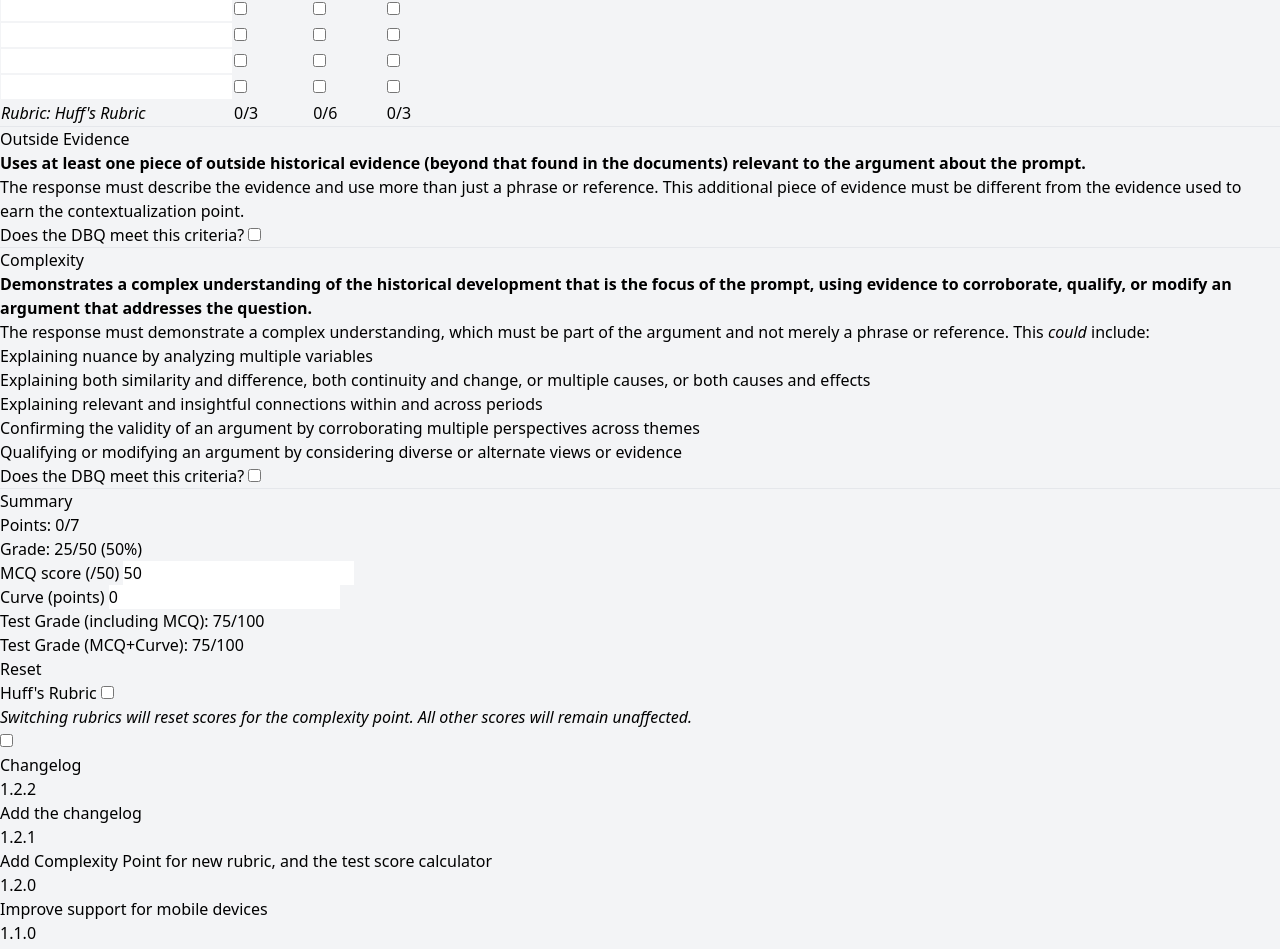
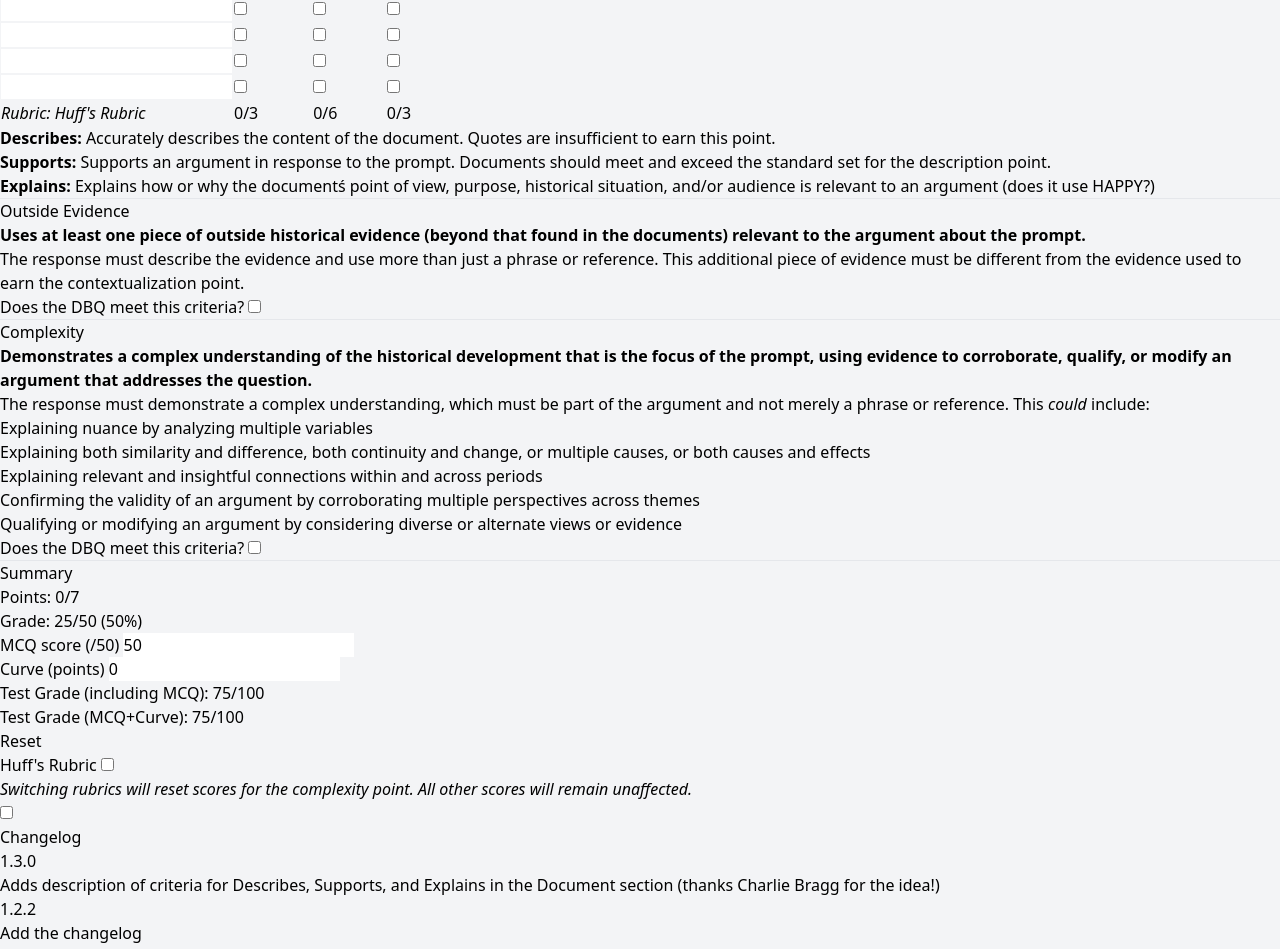
Before and after one commit to c0repwn3r/huffman_dbq_rubric, a SvelteKit app: page / in a window 1280 px wide. Shown: the part 519-1468 px from the top of the page. Built offline with nearby package versions, Linux system fonts and the light colour scheme.

Commit message:
add description of DSE

```diff
--- a/src/routes/+page.svelte
+++ b/src/routes/+page.svelte
@@ -134,7 +134,7 @@
 
         <i>To use the new rubric (the one for the AP exam), scroll to the bottom of the page</i>
         <br>
-        <i>Version 1.2.2 - by Tyler/@coredoesdev</i>
+        <i>Version 1.3.0 - by Tyler/@coredoesdev</i>
 
         <hr>
 
@@ -219,6 +219,16 @@
 
             </tbody>
         </table>
+
+        <p>
+            <b>Describes:</b> Accurately describes the content of the document. Quotes are insufficient to earn this point.
+        </p>
+        <p>
+            <b>Supports:</b> Supports an argument in response to the prompt. Documents should meet and exceed the standard set for the description point.
+        </p>
+        <p>
+            <b>Explains:</b> Explains how or why the documentś point of view, purpose, historical situation, and/or audience is relevant to an argument (does it use HAPPY?)
+        </p>
 
         <hr>
 
@@ -321,12 +331,14 @@
                 Changelog
             </div>
             <div class="collapse-content">
+                <h3 class="text-lg">1.3.0</h3>
+                <p>Adds description of criteria for Describes, Supports, and Explains in the Document section (thanks Charlie Bragg for the idea!)</p>
                 <h3 class="text-lg">1.2.2</h3>
                 <p>Add the changelog</p>
                 <h3 class="text-lg">1.2.1</h3>
-                <p>Add Complexity Point for new rubric, and the test score calculator</p>
+                <p>Add new rubric, and the test score calculator (thanks Lucas Shah for the idea!)</p>
                 <h3 class="text-lg">1.2.0</h3>
-                <p>Improve support for mobile devices</p>
+                <p>Improve support for mobile devices and add new rubric</p>
                 <h3 class="text-lg">1.1.0</h3>
                 <p>URL changed to dbq.coredoes.dev instead of old pages.dev url</p>
                 <h3 class="text-lg">1.0.0</h3>
```
